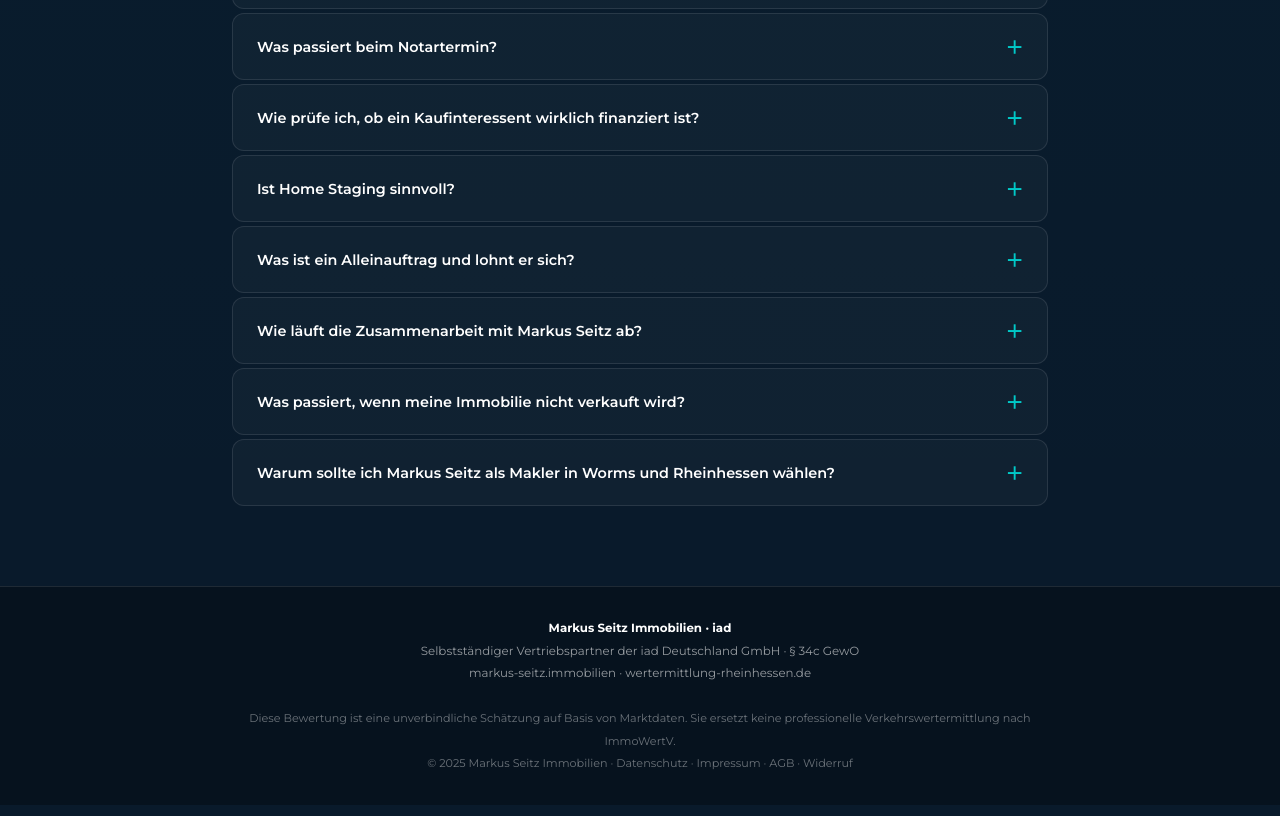
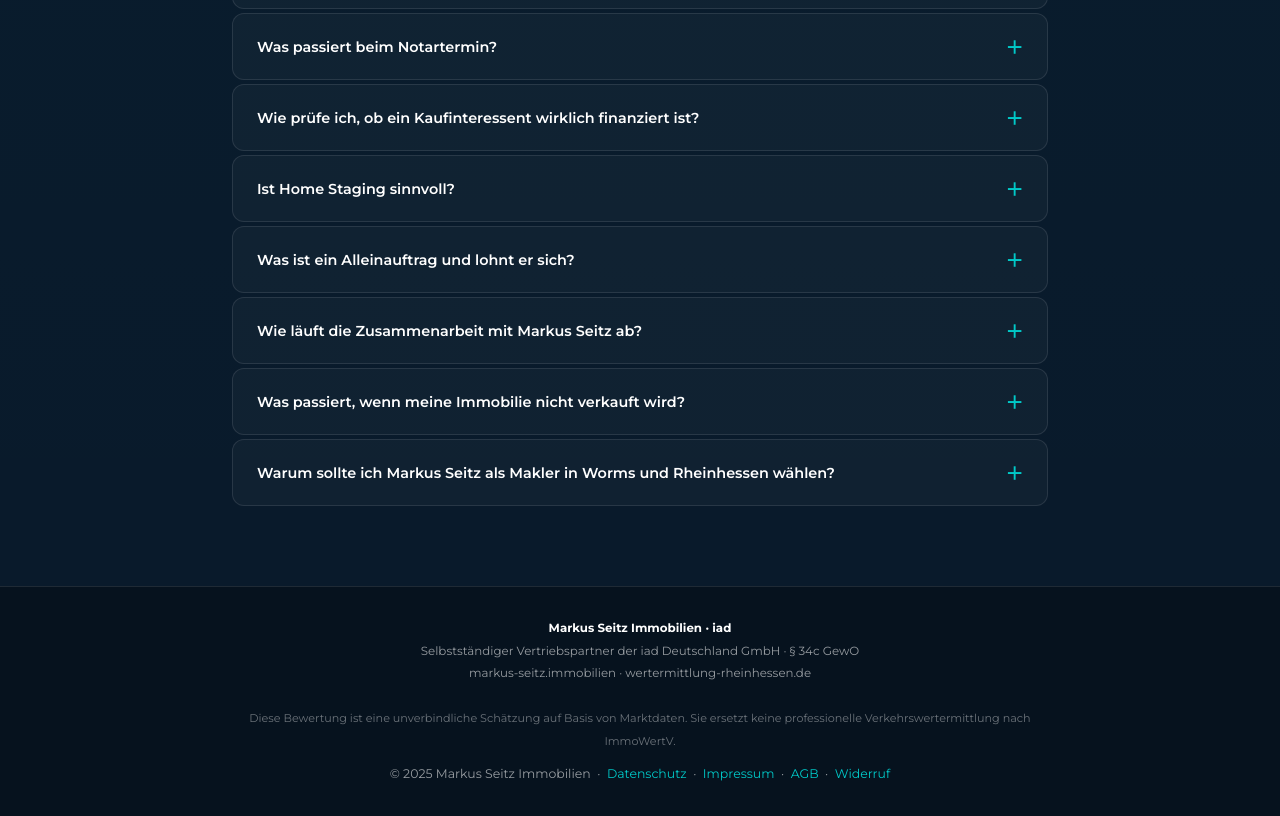
Before and after one commit to seitzm2908/Flyer-DIN-A5-MSI, a plain HTML site: page wertermittlung-rheinhessen/index.html in a window 1280 px wide. Shown: the part 5528-6344 px from the top of the page. Drawn offline with nearby package versions, Linux system fonts and the light colour scheme.

Commit message:
Fix: alle href='#' entfernt, Footer-Links sichtbar in Cyan
- Datenschutz-Link im Formular (Schritt 5) auf openModal() geändert
- Footer-Links in eigenem Span, Cyan-Farbe, grösser und deutlich sichtbar

Co-Authored-By: Claude Sonnet 4.6 <noreply@anthropic.com>
Claude-Session: https://claude.ai/code/session_019EusME2w1Aj4fFPF7jKMm6

```diff
--- a/wertermittlung-rheinhessen/index.html
+++ b/wertermittlung-rheinhessen/index.html
@@ -665,7 +665,7 @@ a{color:var(--cyan);text-decoration:none}
           <div style="margin-top:12px">
             <div class="cb-row">
               <input type="checkbox" id="cb-ds">
-              <label for="cb-ds">Ich habe die <a href="#">Datenschutzerklärung</a> gelesen und stimme der Verarbeitung meiner Daten zur Bearbeitung meiner Anfrage zu. *</label>
+              <label for="cb-ds">Ich habe die <a href="javascript:void(0)" onclick="openModal('datenschutz')">Datenschutzerklärung</a> gelesen und stimme der Verarbeitung meiner Daten zur Bearbeitung meiner Anfrage zu. *</label>
             </div>
           </div>
         </div>
@@ -979,8 +979,14 @@ a{color:var(--cyan);text-decoration:none}
     Selbstständiger Vertriebspartner der iad Deutschland GmbH · § 34c GewO<br>
     <a href="https://markus-seitz.immobilien" target="_blank">markus-seitz.immobilien</a> · wertermittlung-rheinhessen.de<br><br>
     <span style="font-size:.7rem;opacity:.7">
-      Diese Bewertung ist eine unverbindliche Schätzung auf Basis von Marktdaten. Sie ersetzt keine professionelle Verkehrswertermittlung nach ImmoWertV.<br>
-      © 2025 Markus Seitz Immobilien · <a href="javascript:void(0)" onclick="openModal('datenschutz')">Datenschutz</a> · <a href="javascript:void(0)" onclick="openModal('impressum')">Impressum</a> · <a href="javascript:void(0)" onclick="openModal('agb')">AGB</a> · <a href="javascript:void(0)" onclick="openModal('widerruf')">Widerruf</a>
+      Diese Bewertung ist eine unverbindliche Schätzung auf Basis von Marktdaten. Sie ersetzt keine professionelle Verkehrswertermittlung nach ImmoWertV.
+    </span><br>
+    <span style="font-size:.78rem;margin-top:10px;display:inline-block">
+      © 2025 Markus Seitz Immobilien &nbsp;·&nbsp;
+      <a href="javascript:void(0)" onclick="openModal('datenschutz')" style="color:var(--cyan)">Datenschutz</a> &nbsp;·&nbsp;
+      <a href="javascript:void(0)" onclick="openModal('impressum')" style="color:var(--cyan)">Impressum</a> &nbsp;·&nbsp;
+      <a href="javascript:void(0)" onclick="openModal('agb')" style="color:var(--cyan)">AGB</a> &nbsp;·&nbsp;
+      <a href="javascript:void(0)" onclick="openModal('widerruf')" style="color:var(--cyan)">Widerruf</a>
     </span>
   </div>
 </footer>
```
